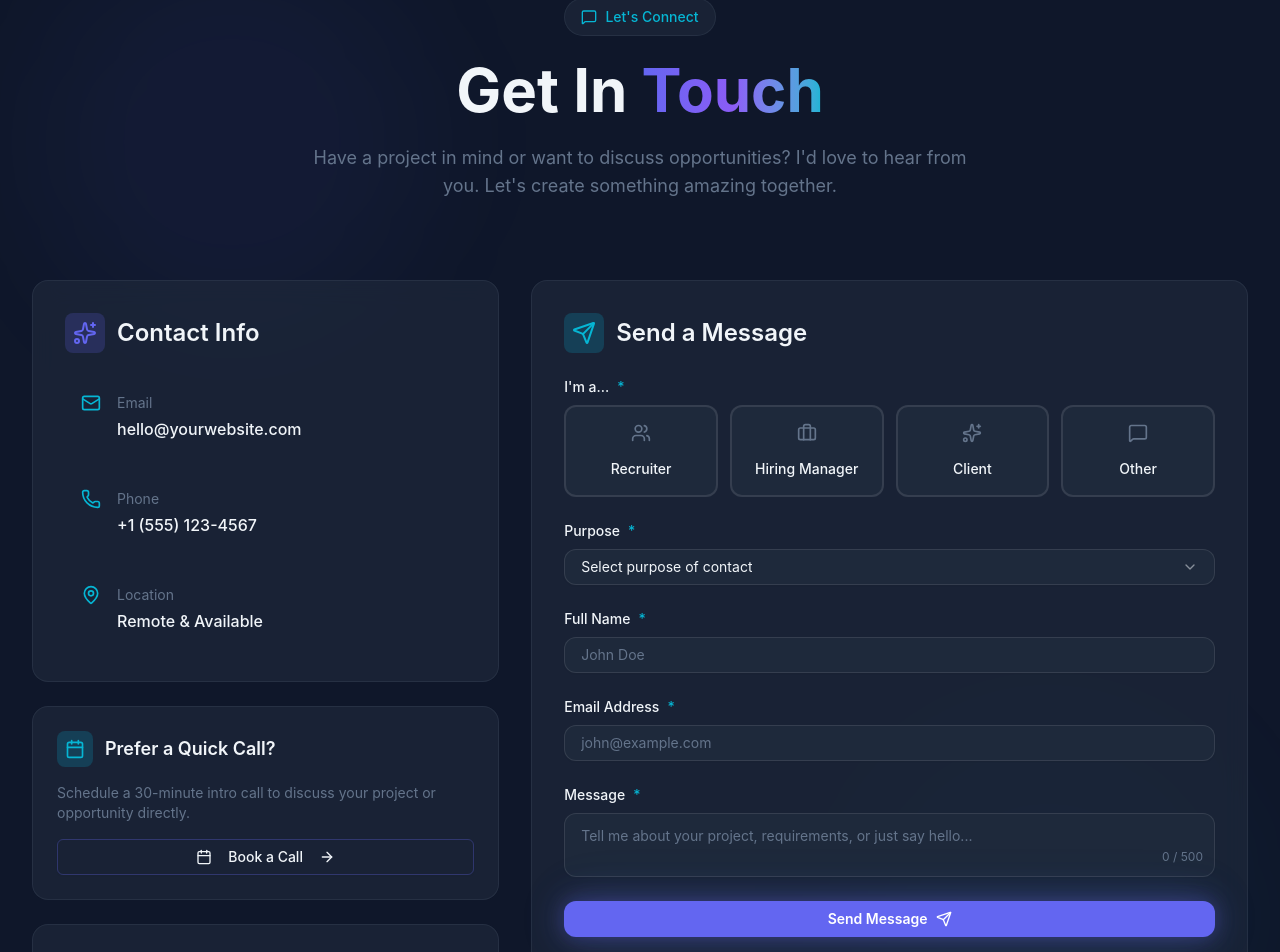
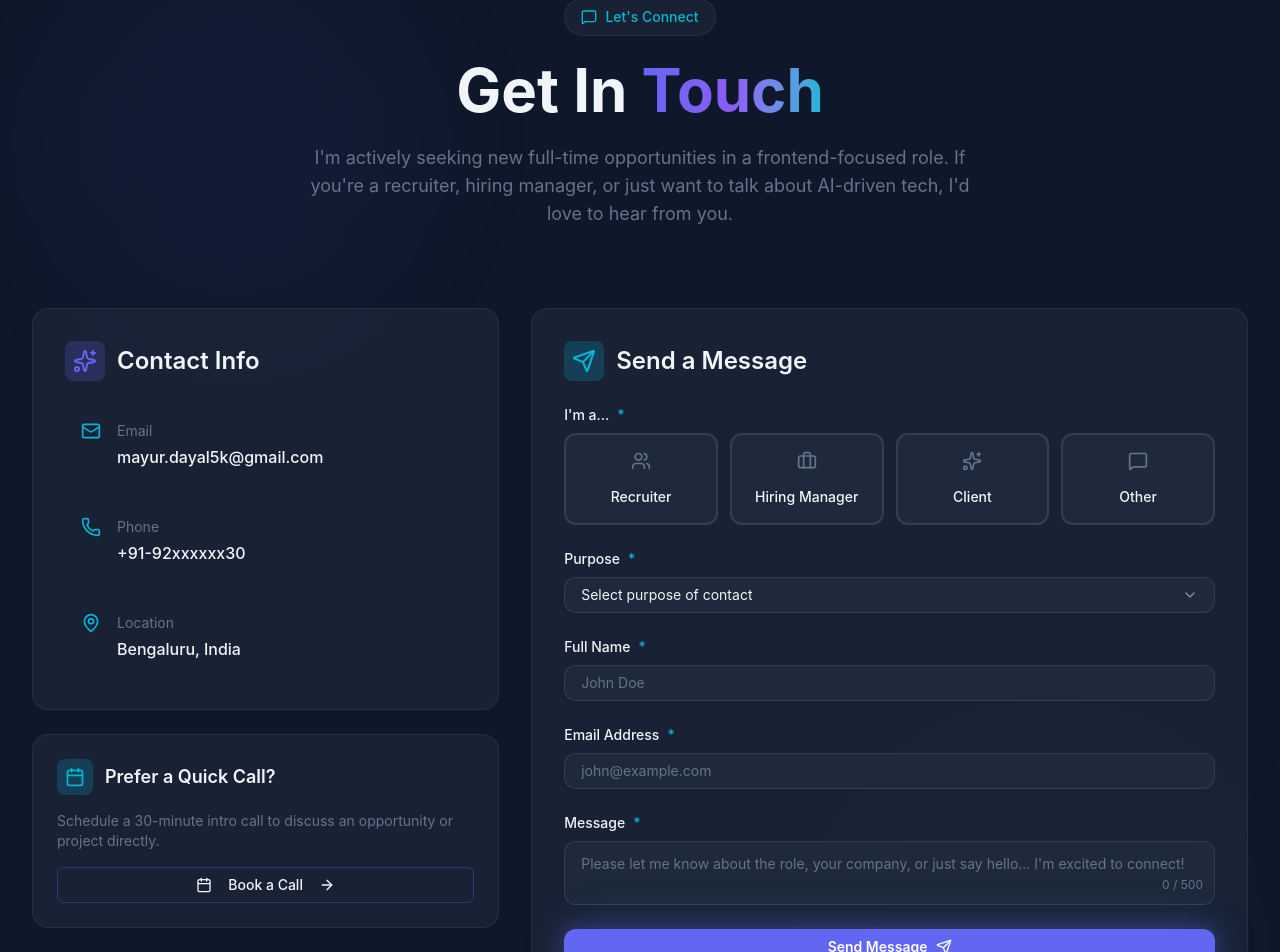
Before and after one commit to mayurDayal2000/portfolio-next-app, a Next.js app: page / in a window 1280 px wide. Shown: the part 5930-6882 px from the top of the page. Built offline with nearby package versions, Linux system fonts and the light colour scheme.

Commit message:
refactor(contact): update contact section content to reflect current profile and skills

```diff
--- a/src/components/contact.tsx
+++ b/src/components/contact.tsx
@@ -1,4 +1,3 @@
-// contact.tsx
 "use client";
 
 import { zodResolver } from "@hookform/resolvers/zod";
@@ -14,7 +13,6 @@ import {
   Phone,
   Send,
   Sparkles,
-  Twitter,
   Users,
 } from "lucide-react";
 import { useState } from "react";
@@ -122,11 +120,11 @@ export default function Contact() {
   ];
 
   const purposeOptions = [
-    { label: "New Project", value: "new-project" },
+    { label: "Full-time Role", value: "full-time" },
     { label: "Contract Work", value: "contract" },
-    { label: "Full-time Role", value: "full-time" },
     { label: "Collaboration", value: "collaboration" },
-    { label: "Consultation", value: "consultation" },
+    { label: "New Project (Freelance)", value: "new-project" },
+    { label: "Just saying hi!", value: "other" },
   ];
 
   const onSubmit = async (data: FormValues) => {
@@ -149,19 +147,19 @@ export default function Contact() {
 
   const contactMethods = [
     {
-      description: "hello@yourwebsite.com",
+      description: "mayur.dayal5k@gmail.com",
       icon: <Mail className="w-5 h-5" />,
       label: "Email",
-      link: "mailto:hello@yourwebsite.com",
+      link: "mailto:mayur.dayal5k@gmail.com",
     },
     {
-      description: "+1 (555) 123-4567",
+      description: "+91-92xxxxxx30",
       icon: <Phone className="w-5 h-5" />,
       label: "Phone",
-      link: "tel:+15551234567",
+      link: "tel:+91-92xxxxxx30",
     },
     {
-      description: "Remote & Available",
+      description: "Bengaluru, India",
       icon: <MapPin className="w-5 h-5" />,
       label: "Location",
       link: "#",
@@ -178,11 +176,6 @@ export default function Contact() {
       href: "https://linkedin.com/in/yourusername",
       icon: <Linkedin className="w-5 h-5" />,
       label: "LinkedIn",
-    },
-    {
-      href: "https://twitter.com/yourusername",
-      icon: <Twitter className="w-5 h-5" />,
-      label: "Twitter",
     },
   ];
 
@@ -205,8 +198,9 @@ export default function Contact() {
             Get In <span className="text-gradient">Touch</span>
           </h2>
           <p className="text-lg text-muted max-w-2xl mx-auto">
-            Have a project in mind or want to discuss opportunities? I'd love to hear from you.
-            Let's create something amazing together.
+            I'm actively seeking new full-time opportunities in a frontend-focused role. If you're a
+            recruiter, hiring manager, or just want to talk about AI-driven tech, I'd love to hear
+            from you.
           </p>
         </div>
 
@@ -255,7 +249,7 @@ export default function Contact() {
                 <h4 className="text-lg font-semibold text-light">Prefer a Quick Call?</h4>
               </div>
               <p className="text-sm text-muted mb-4">
-                Schedule a 30-minute intro call to discuss your project or opportunity directly.
+                Schedule a 30-minute intro call to discuss an opportunity or project directly.
               </p>
               <a
                 className="w-full"
@@ -489,7 +483,6 @@ export default function Contact() {
 
                   {/* Conditional Fields for Recruiters/Hiring Managers */}
                   {(audienceType === "recruiter" || audienceType === "hiring-manager") && (
-                    <>
                     <div className="grid sm:grid-cols-2 gap-6">
                       {/* Company Field - Required */}
                       <FormField
@@ -523,7 +516,7 @@ export default function Contact() {
                             </FormLabel>
                             <FormControl>
                               <Input
-                                  placeholder="e.g., Senior Software Engineer"
+                                placeholder="e.g., Frontend Developer"
                                 {...field}
                                 className="w-full px-4 py-3 bg-dark-secondary border border-white/10 rounded-xl text-light placeholder-muted focus:outline-none focus:ring-2 focus:ring-primary/50 focus:border-primary transition-all duration-300"
                               />
@@ -533,7 +526,6 @@ export default function Contact() {
                         )}
                       />
                     </div>
-                    </>
                   )}
 
                   {/* Conditional Fields for Clients */}
@@ -612,7 +604,7 @@ export default function Contact() {
                             <Textarea
                               autoComplete="off"
                               maxLength={500}
-                              placeholder="Tell me about your project, requirements, or just say hello..."
+                              placeholder="Please let me know about the role, your company, or just say hello... I'm excited to connect!"
                               rows={5}
                               {...field}
                               className="w-full px-4 py-3 bg-dark-secondary border border-white/10 rounded-xl text-light placeholder-muted focus:outline-none focus:ring-2 focus:ring-primary/50 focus:border-primary transition-all duration-300 resize-none"
```
Lines whose indentation alone changed are shown as unchanged.
